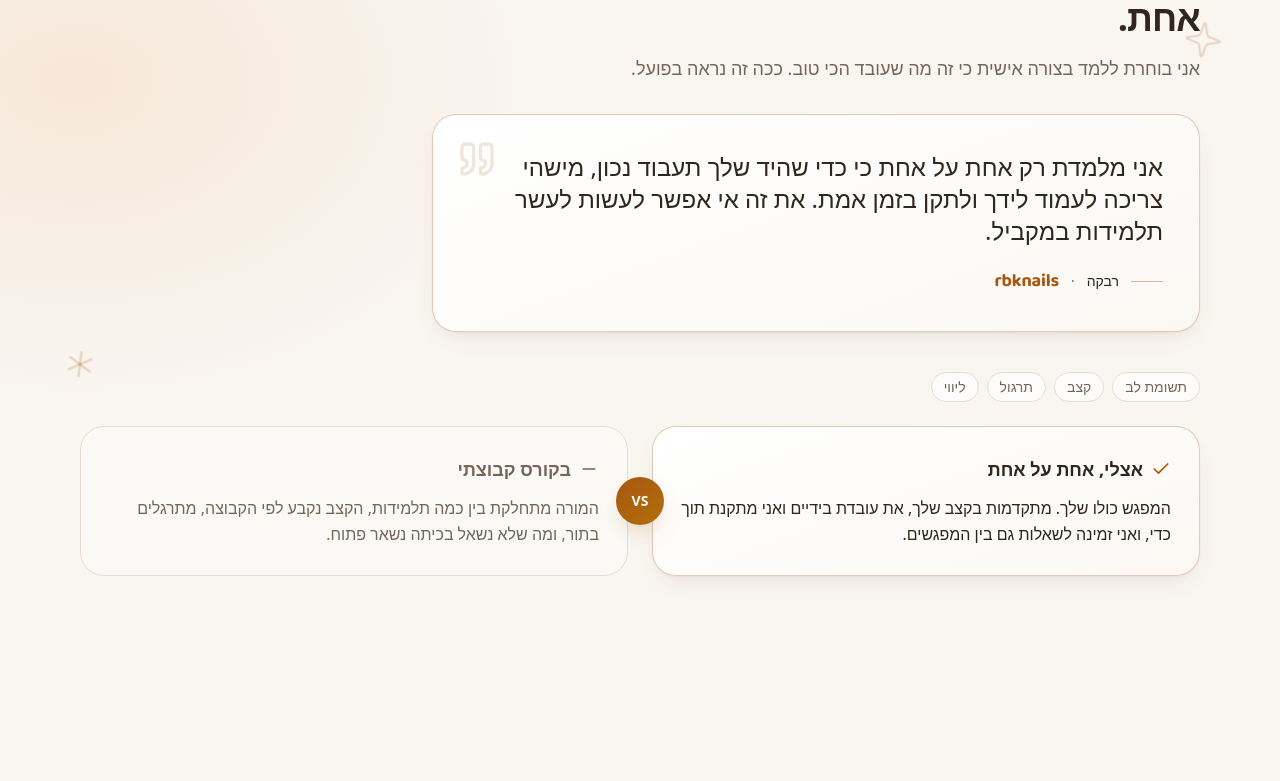
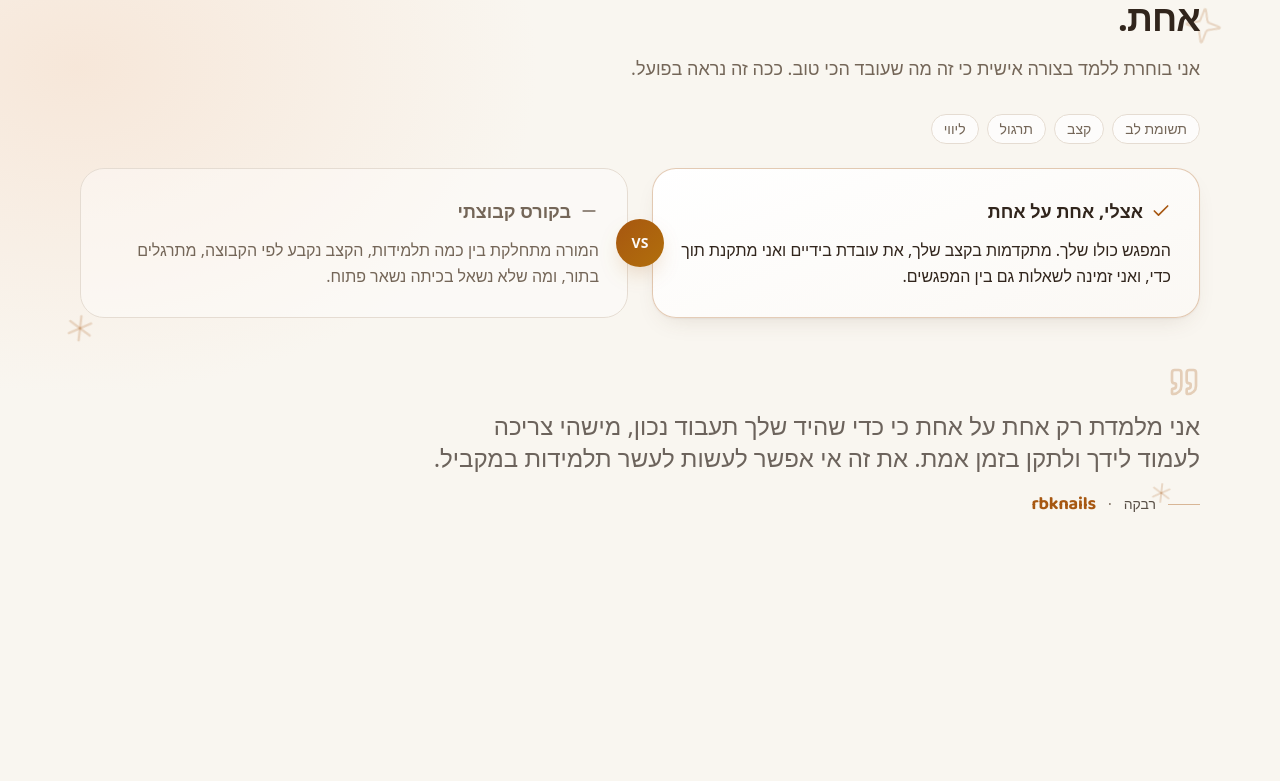
Before and after one commit to mendidou/modern-course-launch, a React (Vite) app: page / in a window 1280 px wide. Shown: the part 1059-1840 px from the top of the page. Built offline with nearby package versions, Linux system fonts and the light colour scheme; the HTML template or start-up script is replaced by a standard one.

Commit message:
Unbox the quote and move it below the VS
No card, no border, no shadow: just the mark, the line at 70% of the text
colour and the signature. It now closes the section instead of opening it,
so the comparison makes the case and the line lands after it.

```diff
--- a/src/pages/Index.tsx
+++ b/src/pages/Index.tsx
@@ -107,22 +107,6 @@ const Index = () => {
             </p>
           </Reveal>
 
-          <Reveal className="mb-10">
-            <figure className="relative max-w-3xl overflow-hidden rounded-3xl border border-primary/30 gradient-card p-7 shadow-card md:p-9">
-              <Quote className="absolute end-6 top-6 h-10 w-10 text-primary/15" aria-hidden="true" />
-              <blockquote className="relative text-xl font-medium leading-relaxed md:text-2xl">
-                אני מלמדת רק אחת על אחת כי כדי שהיד שלך תעבוד נכון, מישהי צריכה לעמוד לידך
-                ולתקן בזמן אמת. את זה אי אפשר לעשות לעשר תלמידות במקביל.
-              </blockquote>
-              <figcaption className="mt-5 flex items-center gap-3 text-sm text-muted-foreground">
-                <span className="h-px w-8 bg-primary/40" />
-                <span className="font-medium text-foreground">רבקה</span>
-                <span aria-hidden="true">·</span>
-                <span className="wordmark text-lg text-primary">rbknails</span>
-              </figcaption>
-            </figure>
-          </Reveal>
-
           <Reveal>
             <div className="flex flex-wrap gap-2">
               {axes.map((axis) => (
@@ -161,6 +145,22 @@ const Index = () => {
                 VS
               </span>
             </div>
+          </Reveal>
+
+          <Reveal className="mt-12">
+            <figure className="max-w-3xl">
+              <Quote className="h-8 w-8 text-primary/25" aria-hidden="true" />
+              <blockquote className="mt-3 text-xl font-medium leading-relaxed text-foreground/70 md:text-2xl">
+                אני מלמדת רק אחת על אחת כי כדי שהיד שלך תעבוד נכון, מישהי צריכה לעמוד לידך
+                ולתקן בזמן אמת. את זה אי אפשר לעשות לעשר תלמידות במקביל.
+              </blockquote>
+              <figcaption className="mt-4 flex items-center gap-3 text-sm text-muted-foreground">
+                <span className="h-px w-8 bg-primary/40" />
+                <span className="font-medium text-foreground/80">רבקה</span>
+                <span aria-hidden="true">·</span>
+                <span className="wordmark text-lg text-primary">rbknails</span>
+              </figcaption>
+            </figure>
           </Reveal>
         </div>
       </section>
```
